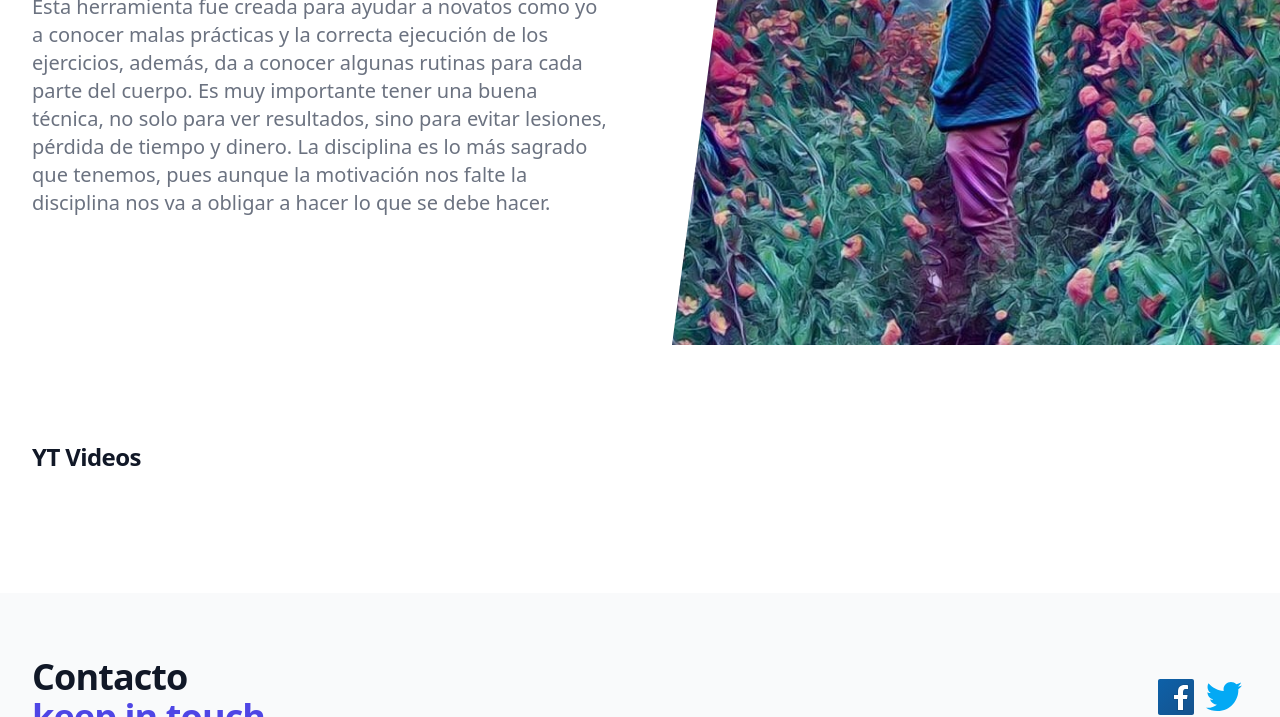
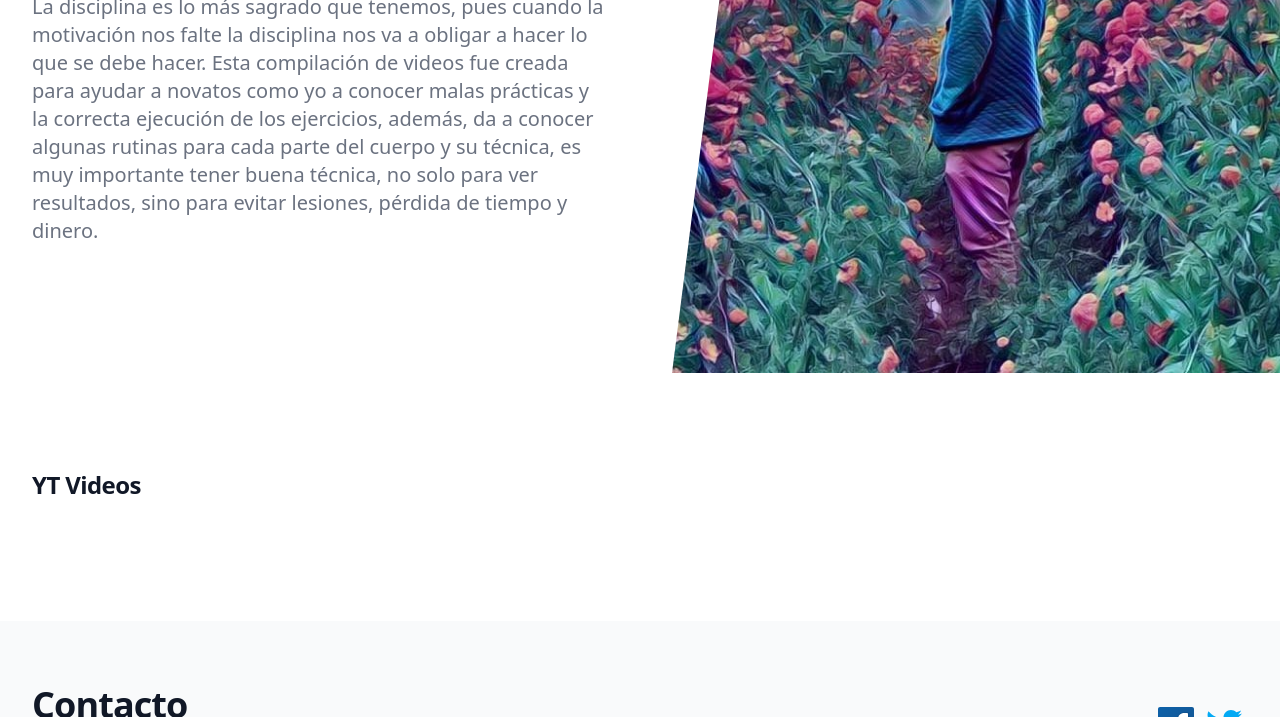
Before and after one commit to coca-paiz/coca-s, a website: page src/index.html in a window 1280 px wide. Shown: the part 383-1100 px from the top of the page. Drawn offline with nearby package versions, Linux system fonts and the light colour scheme; no server answers.

Commit message:
Cambios para deploy

```diff
--- a/src/index.html
+++ b/src/index.html
@@ -44,7 +44,7 @@
                         </h1>
                         <p
                         class="mt-3 text-base text-gray-500 sm:mt-5 sm:text-lg sm:max-w-xl sm:mx-auto md:mt-5 md:text-xl lg:mx-0">
-                        Esta herramienta fue creada para ayudar a novatos como yo a conocer malas prácticas y la correcta ejecución de los ejercicios, además, da a conocer algunas rutinas para cada parte del cuerpo. Es muy importante tener una buena técnica, no solo para ver resultados, sino para evitar lesiones, pérdida de tiempo y dinero. La disciplina es lo más sagrado que tenemos, pues aunque la motivación nos falte la disciplina nos va a obligar a hacer lo que se debe hacer.
+                        La disciplina es lo más sagrado que tenemos, pues cuando la motivación nos falte la disciplina nos va a obligar a hacer lo que se debe hacer. Esta compilación de videos fue creada para ayudar a novatos como yo a conocer malas prácticas y la correcta ejecución de los ejercicios, además, da a conocer algunas rutinas para cada parte del cuerpo y su técnica, es muy importante tener buena técnica, no solo para ver resultados, sino para evitar lesiones, pérdida de tiempo y dinero.
                         </p>
                     </div>
                 </main>
```
Also changed, not shown: package.json (+5 -2 lines).
